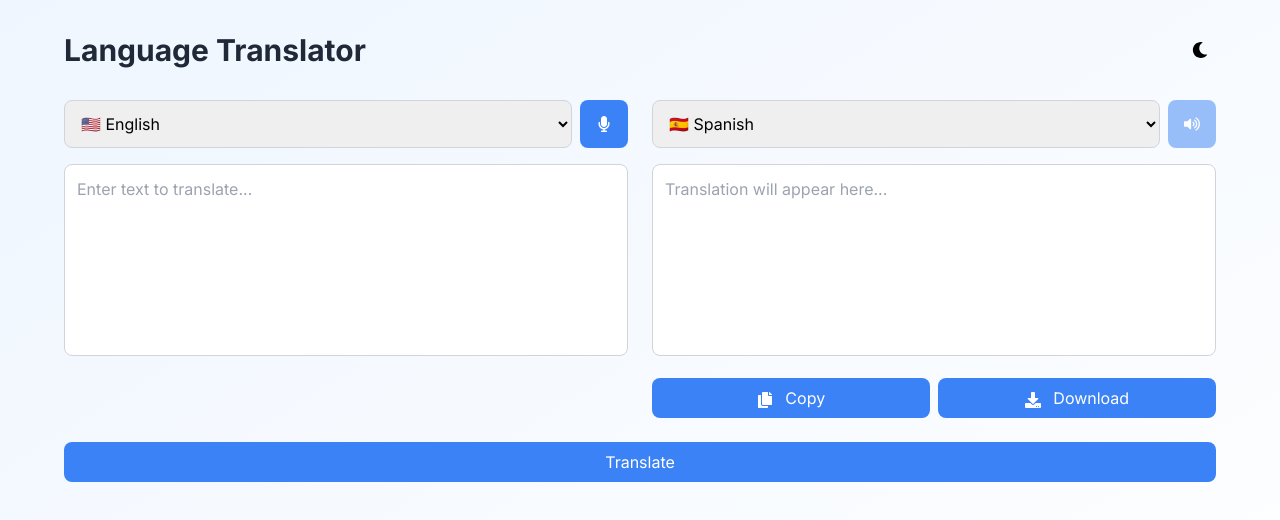
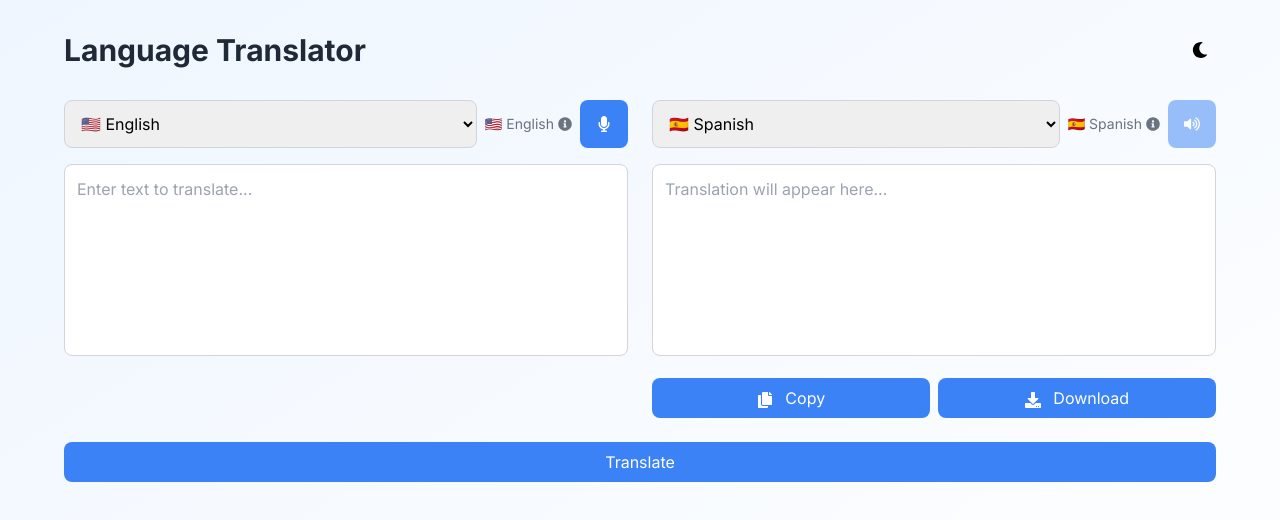
Before and after one commit to Kshitizjain11/Language_Translator, a Next.js app: page / in a window 1280 px wide. Shown: the top 520 px of the page. Built offline with nearby package versions, Linux system fonts and the light colour scheme.

Commit message:
Add country flag info next to language dropdowns and improve dark theme text color

```diff
--- /dev/null
+++ b/src/app/CountryFlagInfo.tsx
@@ -0,0 +1,17 @@
+import React from 'react';
+import { FaInfoCircle } from 'react-icons/fa';
+
+interface CountryFlagInfoProps {
+  flag: string;
+  name: string;
+}
+
+const CountryFlagInfo: React.FC<CountryFlagInfoProps> = ({ flag, name }) => (
+  <span className="inline-flex items-center space-x-1 ml-2 text-gray-500 dark:text-gray-300 text-sm">
+    <span>{flag}</span>
+    <span>{name}</span>
+    <FaInfoCircle className="ml-1" title={`${name} language`} />
+  </span>
+);
+
+export default CountryFlagInfo;
--- a/src/app/globals.css
+++ b/src/app/globals.css
@@ -30,6 +30,6 @@
   .input-field {
     @apply w-full p-3 rounded-lg border border-gray-300
            focus:outline-none focus:ring-2 focus:ring-blue-500
-           dark:bg-gray-800 dark:border-gray-700;
+           dark:bg-gray-800 dark:border-gray-700 dark:text-white;
   }
 }
--- a/src/app/page.tsx
+++ b/src/app/page.tsx
@@ -3,6 +3,7 @@
 import React, { useState, useRef } from 'react'
 import { FaMicrophone, FaVolumeUp, FaCopy, FaDownload, FaMoon, FaSun } from 'react-icons/fa'
 import { motion } from 'framer-motion'
+import CountryFlagInfo from './CountryFlagInfo'
 
 const languages = [
   { code: 'en', name: 'English', flag: '🇺🇸' },
@@ -126,6 +127,7 @@ export default function Home() {
                   </option>
                 ))}
               </select>
+              <CountryFlagInfo flag={languages.find(l => l.code === sourceLang)?.flag || ''} name={languages.find(l => l.code === sourceLang)?.name || ''} />
               <button
                 onClick={startListening}
                 className={`ml-2 btn ${isListening ? 'bg-red-500' : 'bg-blue-500'} text-white`}
@@ -156,6 +158,7 @@ export default function Home() {
                   </option>
                 ))}
               </select>
+              <CountryFlagInfo flag={languages.find(l => l.code === targetLang)?.flag || ''} name={languages.find(l => l.code === targetLang)?.name || ''} />
               <button
                 onClick={() => speakText(outputText)}
                 disabled={!outputText}
```
Also changed, not shown: 1 other file (tests, documents, lock files or other folders).
